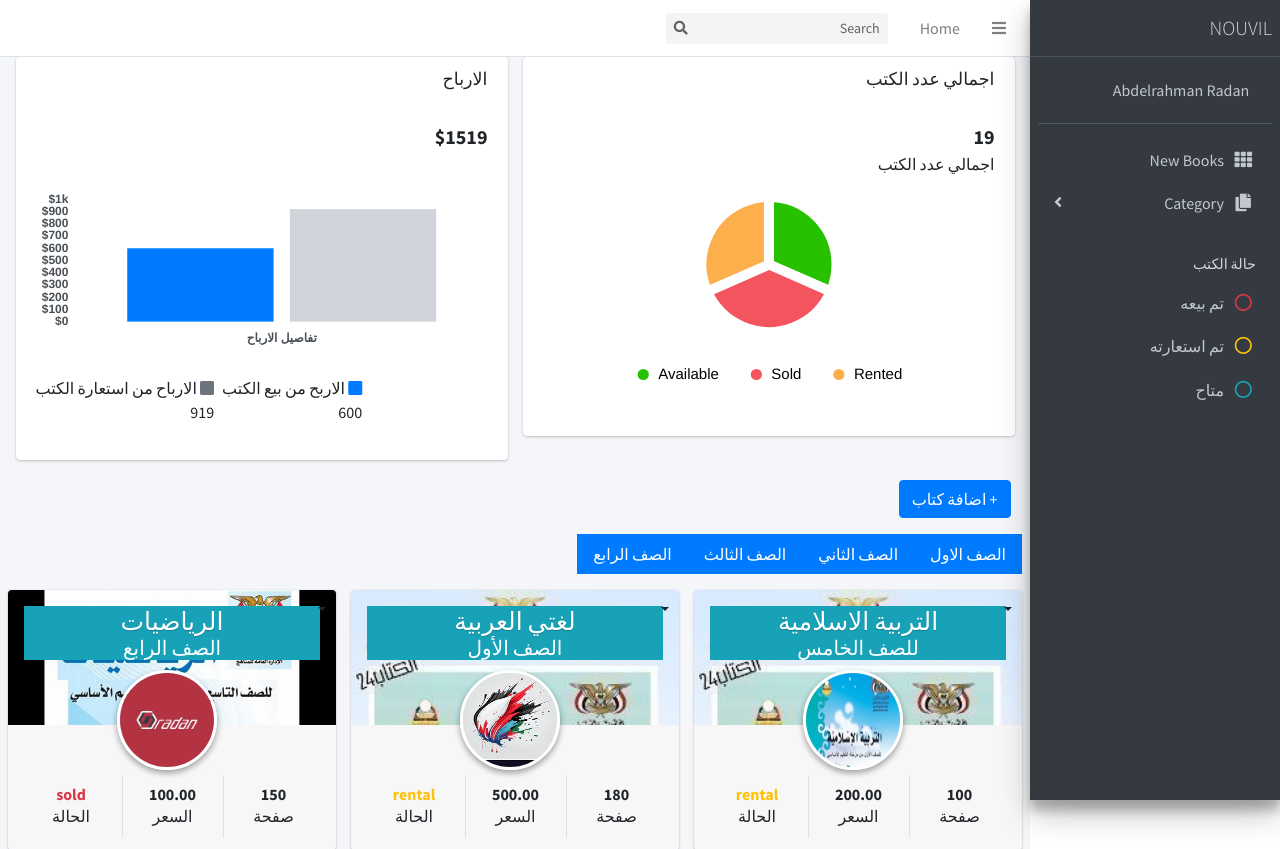
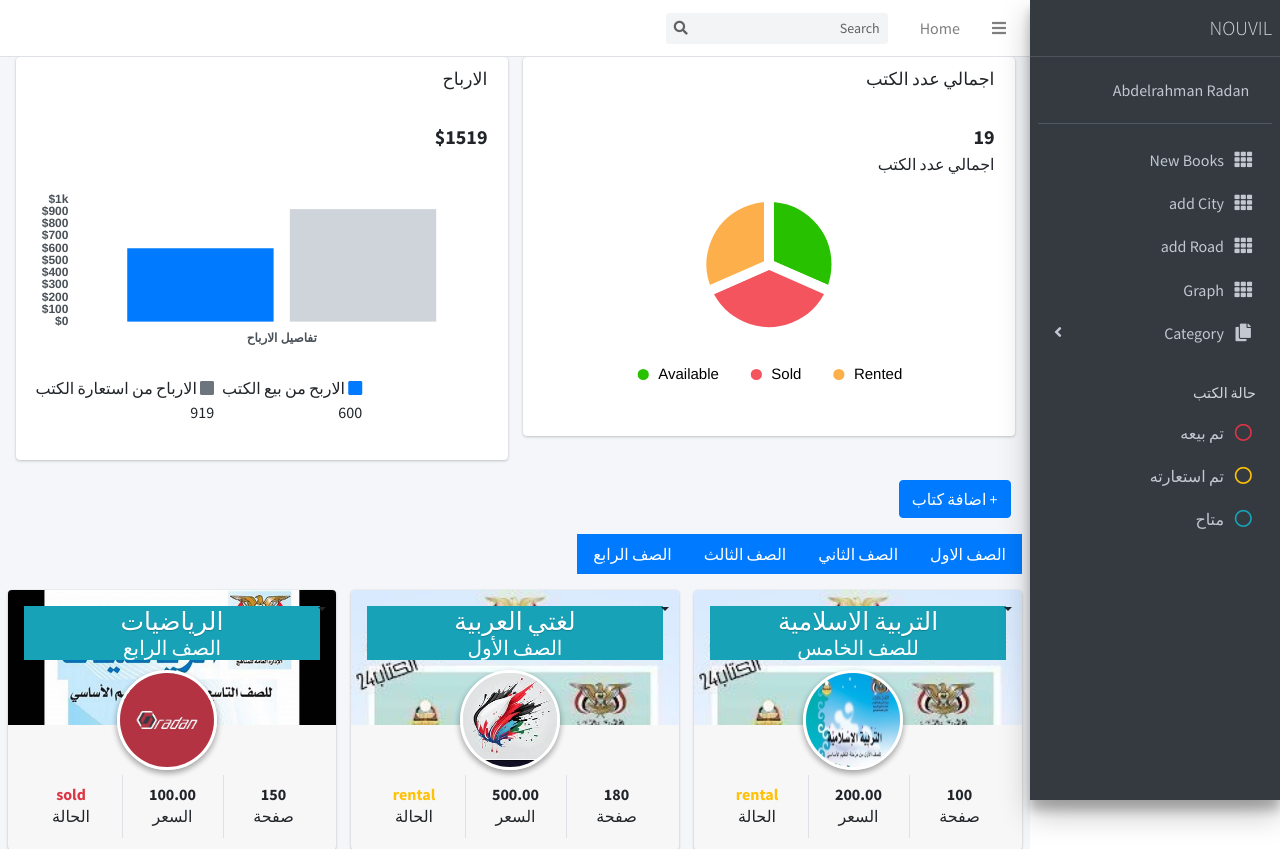
Before and after one commit to abdulrahmanRadan/bookshop-porject, a Django app: page / in a window 1280 px wide. Shown: the top 849 px of the page. Run offline with Django 5.2, Linux system fonts and the light colour scheme; data comes from the database, SQL or seed files in the repository; both versions use the stored data as it was after the commit; some libraries are stand-ins or nearby versions.

Commit message:
add graph code to my project

```diff
--- a/books/admin.py
+++ b/books/admin.py
@@ -4,3 +4,5 @@ from .models import *
 # Register your models here.
 admin.site.register(Book)
 admin.site.register(Category)
+admin.site.register(City)
+admin.site.register(Road)
--- a/books/forms.py
+++ b/books/forms.py
@@ -1,5 +1,6 @@
 from django import forms
 from .models import Book, Category
+from .models import City
 
 class CategoryForm(forms.ModelForm):
     class Meta:
@@ -11,6 +12,7 @@ class CategoryForm(forms.ModelForm):
         'name': forms.TextInput(attrs = {'class':'form-control '}),
     }
 class BookForm(forms.ModelForm):
+
     class Meta:
         model  = Book
         fields = [
@@ -39,3 +41,20 @@ class BookForm(forms.ModelForm):
             'status': forms.Select(attrs={'class':'form-control'}),
             'category': forms.Select(attrs={'class':'form-control'}),
         }
+
+
+class PathForm(forms.Form):
+    start_city = forms.ModelChoiceField(queryset=City.objects.all(), label="اختر مكان البداية")
+    end_city = forms.ModelChoiceField(queryset=City.objects.all(), label="اختر مكان النهاية")
+
+
+class CityForm(forms.ModelForm):
+    class Meta:
+        model = City
+        fields = ['name']
+
+
+class RoadForm(forms.Form):
+    city1 = forms.ModelChoiceField(queryset=City.objects.all(), label="اختر المدينة الأساسية")
+    city2 = forms.ModelChoiceField(queryset=City.objects.all(), label="اختر المدينة المجاورة")
+    distance = forms.FloatField(label="المسافة")
--- a/books/models.py
+++ b/books/models.py
@@ -22,3 +22,20 @@ class Book(models.Model):
     active = models.BooleanField(default=True)
     status = models.CharField(max_length=50, choices=status_book, null=True, blank=True)
     category = models.ForeignKey(Category, on_delete=models.PROTECT, null=True, blank=True)
+
+class City(models.Model):
+    name = models.CharField(max_length=100, unique=True)
+
+    def __str__(self):
+        return self.name
+
+class Road(models.Model):
+    city1 = models.ForeignKey(City, related_name='city1_roads', on_delete=models.CASCADE)
+    city2 = models.ForeignKey(City, related_name='city2_roads', on_delete=models.CASCADE)
+    distance = models.FloatField()
+
+    def __str__(self):
+        return f"{self.city1} - {self.city2}: {self.distance} km"
+
+    class Meta:
+        unique_together = ('city1', 'city2')
--- a/books/urls.py
+++ b/books/urls.py
@@ -7,4 +7,8 @@ urlpatterns = [
     path('update/<int:id>', views.update, name='update'),
     path('delete/<int:id>', views.delete, name='delete'),
     path('deletecat/<int:id>', views.deletecat, name='deletecat'),
+    path('graph/', views.graph_view, name='graph_view'),
+    path('add_city/', views.add_city, name='add_city'),
+    path('add_road/', views.add_road, name='add_road'),
+    path('ajax/load-cities/', views.load_cities, name='ajax_load_cities'),
 ]
--- a/books/views.py
+++ b/books/views.py
@@ -1,6 +1,13 @@
 from django.shortcuts import redirect, render, get_object_or_404
 from .models import *
 from .forms import BookForm, CategoryForm
+import matplotlib.pyplot as plt
+import networkx as nx
+import io
+import base64
+from .forms import *
+from django.http import JsonResponse
+from django.template.loader import render_to_string
 
 # Create your views here.
 def index(request):
@@ -71,3 +78,98 @@ def deletecat(request, id):
         cat_delete.delete()
         return redirect('/')
     return render(request, 'pages/deletecat.html')
+
+def add_city(request):
+    if request.method == 'POST':
+        form = CityForm(request.POST)
+        if form.is_valid():
+            form.save()
+            return redirect('add_city')
+    else:
+        form = CityForm()
+    return render(request, 'graph_app/add_city.html', {'form': form})
+
+def add_road(request):
+    if request.method == 'POST':
+        form = RoadForm(request.POST)
+        if form.is_valid():
+            city1 = form.cleaned_data['city1']
+            city2 = form.cleaned_data['city2']
+            distance = form.cleaned_data['distance']
+            Road.objects.create(city1=city1, city2=city2, distance=distance)
+            return redirect('add_road')
+    else:
+        form = RoadForm()
+
+    return render(request, 'graph_app/add_road.html', {'form': form})
+
+def graph_view(request):
+    # إنشاء الرسم البياني للطرق
+    G = nx.Graph()
+
+    # إضافة المدن والأطراف (الطرق) من قاعدة البيانات
+    roads = Road.objects.all()
+    cities = City.objects.all()
+
+    for road in roads:
+        G.add_edge(road.city1.name, road.city2.name, weight=road.distance)
+
+    plt.figure(figsize=(12, 8))  # ضبط حجم الشكل
+    path = None
+    path_length = None
+    longest_path = None
+    longest_path_length = None
+
+    if request.method == 'POST':
+        form = PathForm(request.POST)
+        if form.is_valid():
+            start_city = form.cleaned_data['start_city'].name
+            end_city = form.cleaned_data['end_city'].name
+            path = nx.shortest_path(G, source=start_city, target=end_city, weight='weight')
+            path_length = nx.shortest_path_length(G, source=start_city, target=end_city, weight='weight')
+
+            # حساب أطول مسار
+            all_paths = list(nx.all_simple_paths(G, source=start_city, target=end_city))
+            longest_path = max(all_paths, key=lambda p: sum(G[u][v]['weight'] for u, v in zip(p[:-1], p[1:])))
+            longest_path_length = sum(G[u][v]['weight'] for u, v in zip(longest_path[:-1], longest_path[1:]))
+    else:
+        form = PathForm()
+
+    # عرض الرسم البياني
+    pos = nx.spring_layout(G,k=1.5)  # تحديد تخطيط العقد
+    nx.draw(G, pos, with_labels=True, node_size=700, node_color="skyblue")  # رسم الرسم البياني
+    labels = nx.get_edge_attributes(G, 'weight')  # الوزن كتسميات للحواف
+    nx.draw_networkx_edge_labels(G, pos, edge_labels=labels)  # رسم الوزن على الحواف
+
+    # رسم أقصر مسار باللون الأخضر
+    if path:
+        path_edges = list(zip(path[:-1], path[1:]))
+        nx.draw_networkx_edges(G, pos, edgelist=path_edges, edge_color='green', width=2)
+
+    # رسم أطول مسار باللون الأحمر
+    if longest_path:
+        longest_path_edges = list(zip(longest_path[:-1], longest_path[1:]))
+        nx.draw_networkx_edges(G, pos, edgelist=longest_path_edges, edge_color='red', width=2)
+
+    # حفظ الرسم البياني كصورة
+    buf = io.BytesIO()
+    plt.savefig(buf, format='png')
+    plt.close()
+    buf.seek(0)
+    image_base64 = base64.b64encode(buf.read()).decode('utf-8')
+
+    context = {
+        'graph_image': image_base64,
+        'form': form,
+        'path': path,
+        'path_length': path_length,
+        'longest_path': longest_path,
+        'longest_path_length': longest_path_length,
+    }
+
+    return render(request, 'graph_app/graph.html', context)
+
+def load_cities(request):
+    city1_id = request.GET.get('city1_id')
+    cities = City.objects.exclude(id=city1_id)
+    return JsonResponse(render_to_string('graph_app/city_dropdown_list_options.html', {'cities': cities}), safe=False)
--- /dev/null
+++ b/templates/graph_app/city_dropdown_list_options.html
@@ -0,0 +1,5 @@
+<!-- graph_app/templates/graph_app/city_dropdown_list_options.html -->
+
+{% for city in cities %}
+    <option value="{{ city.id }}">{{ city.name }}</option>
+{% endfor %}
--- a/templates/parts/sidepar.html
+++ b/templates/parts/sidepar.html
@@ -27,6 +27,30 @@
               <i class="nav-icon fas fa-th"></i>
               <p>
                 New Books
+              </p>
+            </a>
+          </li>
+          <li class="nav-item">
+            <a href="{% url 'add_city' %}" class="nav-link">
+              <i class="nav-icon fas fa-th"></i>
+              <p>
+                add City
+              </p>
+            </a>
+          </li>
+          <li class="nav-item">
+            <a href="{% url 'add_road' %}" class="nav-link">
+              <i class="nav-icon fas fa-th"></i>
+              <p>
+                add Road
+              </p>
+            </a>
+          </li>
+          <li class="nav-item">
+            <a href="{% url 'graph_view' %}" class="nav-link">
+              <i class="nav-icon fas fa-th"></i>
+              <p>
+                Graph
               </p>
             </a>
           </li>
```
Also changed, not shown: templates/graph_app/add_city.html (added, +15 -0 lines), templates/graph_app/add_road.html (added, +38 -0 lines), templates/graph_app/graph.html (added, +88 -0 lines), books/migrations/0003_city.py (added), books/migrations/0004_alter_city_name_road.py (added), db.sqlite3, photos/Book-Quran-Fifth-Grade-Yemen.jpg (deleted), photos/الصف_السادس_اليمن_1.jpg (deleted).
